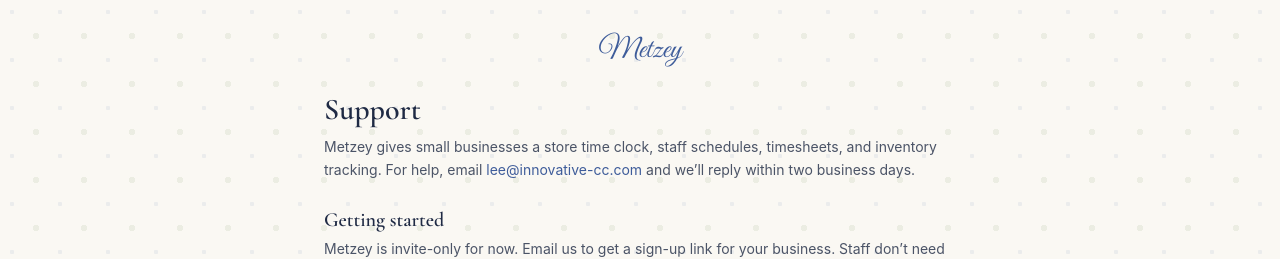
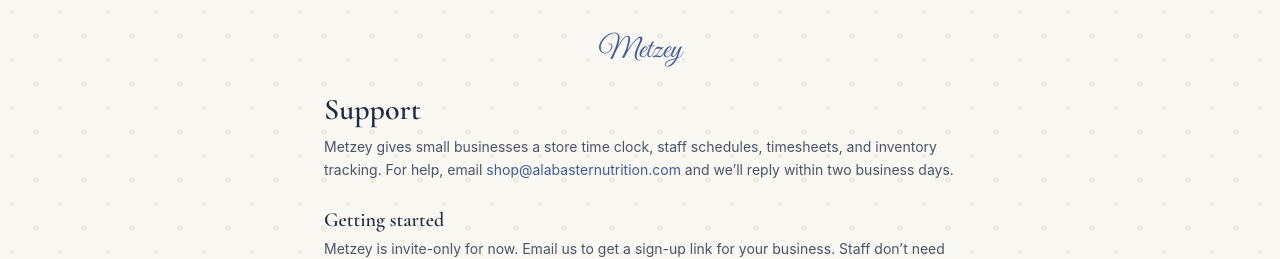
Before and after one commit to lmcduffie80/alabaster-nutrition, a Next.js app in the folder web/: page /support in a window 1280 px wide. Shown: the top 259 px of the page. Built offline with nearby package versions, Linux system fonts and the light colour scheme; no server answers.

Commit message:
Contact email is shop@alabasternutrition.com
Co-authored-by: Cursor <cursoragent@cursor.com>

```diff
--- a/web/src/app/privacy/page.tsx
+++ b/web/src/app/privacy/page.tsx
@@ -4,7 +4,7 @@ import { Wordmark } from "@/components/ui";
 
 export const metadata: Metadata = { title: "Privacy Policy · Metzey" };
 
-const CONTACT = "lee@innovative-cc.com";
+const CONTACT = "shop@alabasternutrition.com";
 const UPDATED = "November 11, 2026";
 
 export default function PrivacyPage() {
--- a/web/src/app/support/page.tsx
+++ b/web/src/app/support/page.tsx
@@ -5,7 +5,7 @@ import { Wordmark } from "@/components/ui";
 
 export const metadata: Metadata = { title: "Support · Metzey" };
 
-const CONTACT = "lee@innovative-cc.com";
+const CONTACT = "shop@alabasternutrition.com";
 
 export default function SupportPage() {
   return (
--- a/web/src/lib/server/system.ts
+++ b/web/src/lib/server/system.ts
@@ -94,7 +94,7 @@ export async function soleManagerOf(db: Db, email: string): Promise<string[]> {
 }
 
 export function soleManagerMessage(businesses: string[]) {
-  return `You're the only manager of ${businesses.join(" and ")}. Add another manager with an email on the Team page first, or email lee@innovative-cc.com to close the business.`;
+  return `You're the only manager of ${businesses.join(" and ")}. Add another manager with an email on the Team page first, or email shop@alabasternutrition.com to close the business.`;
 }
 
 /** Unlinks `email` from every team it's on. The employee rows and their work records stay with the business. */
```
